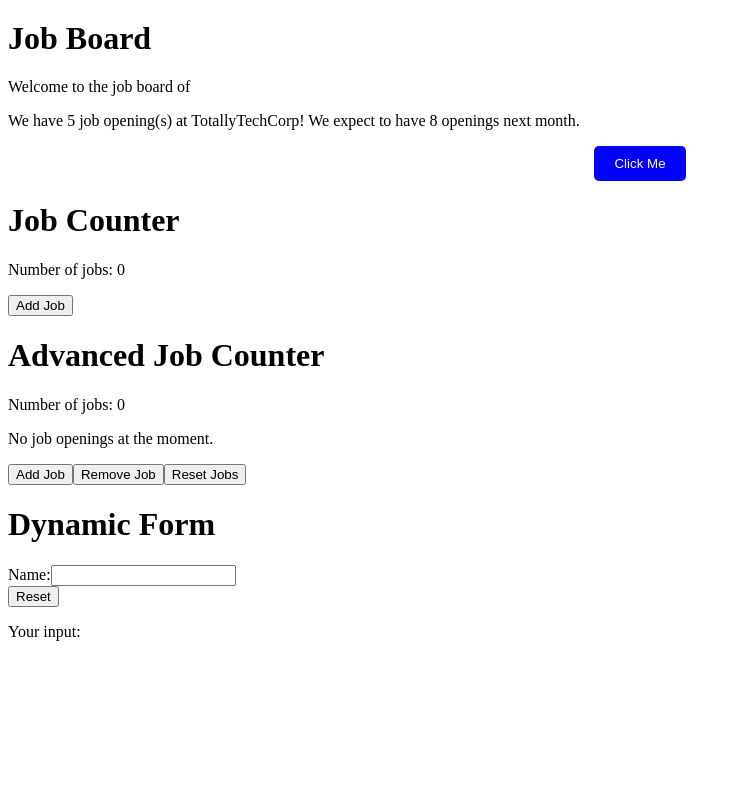
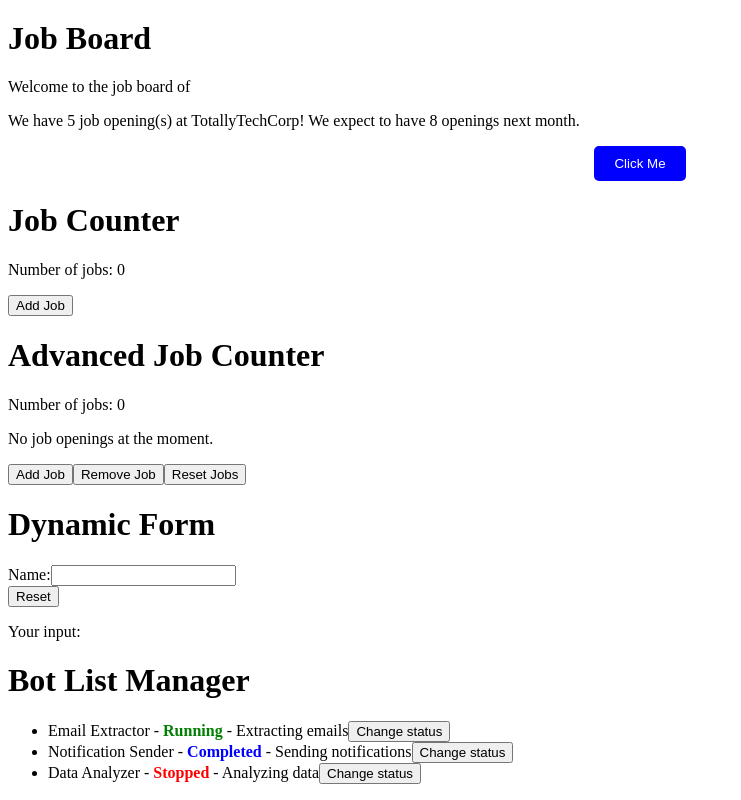
Before and after one commit to Cypherpol0/IT-OR, a React (Create React App) app in the folder react-sample1/: page / in a window 1280 px wide. Shown: the part 2505-3305 px from the top of the page, without its empty margins (0-741 px from the left). Before the commit the page ends 3162 px from the top, so only its background shows below. Built offline with nearby package versions, Linux system fonts and the light colour scheme.

Commit message:
dynamic bot list

```diff
--- a/react-sample1/src/App.js
+++ b/react-sample1/src/App.js
@@ -7,6 +7,7 @@ import StyledButtons from "./StyledButtons";
 import JobCounter from "./JobCounter";
 import AdvancedJobCounter from "./AdvancedJobCount";
 import DynamicForm from "./DynamicForm";
+import DynamicBotList from "./DynamicBotList";
 
 const App = () => {
   const userProfile = {
@@ -42,6 +43,7 @@ const App = () => {
        <JobCounter />
        <AdvancedJobCounter />
        <DynamicForm />
+       <DynamicBotList />
     </div>
   );
 };
--- /dev/null
+++ b/react-sample1/src/DynamicBotList.js
@@ -0,0 +1,38 @@
+import React from 'react';
+import { useState } from 'react';
+
+const DynamicBotList = () => {
+  const [bots, setBots] = useState([
+    { id: 1, name: "Email Extractor", status: "Running", task: "Extracting emails" },
+    { id: 2, name: "Notification Sender", status: "Completed", task: "Sending notifications" },
+    { id: 3, name: "Data Analyzer", status: "Stopped", task: "Analyzing data" }
+  ]);
+
+  const triggerJob = (id) => {
+    const currentStatus = {"Running" : "Stopped", "Stopped" : "Completed", "Completed" : "Running"};
+    setBots(bots.map(bot =>
+      bot.id === id ? { ...bot, status: currentStatus[bot.status] } : bot
+    ));
+    console.log(`Bot with ID ${id} triggered.`);
+  };
+
+  const StyledStatus = (status) => {
+    const style = {
+      color: status === "Running" ? "green" : status === "Completed" ? "blue" : "red",
+      fontWeight: "bold"
+    };
+    return <span style={style}>{status}</span>;
+  }
+
+
+   return (
+    <div className="bot-list-manager">
+      <h1>Bot List Manager</h1>
+      <ul>
+        {bots.map(bot =><li key={bot.id}><span>{bot.name} - {StyledStatus(bot.status)} - {bot.task}<button onClick={() => triggerJob(bot.id)}>Change status</button></span></li>)}
+      </ul>
+    </div>
+  );
+}
+
+export default DynamicBotList;
--- /dev/null
+++ b/react-sample1/src/DynamicBotManager.js
@@ -0,0 +1,6 @@
+import React from 'react';
+import { useState } from 'react';
+
+const DynamicBotManager = () => {
+
+};
```
